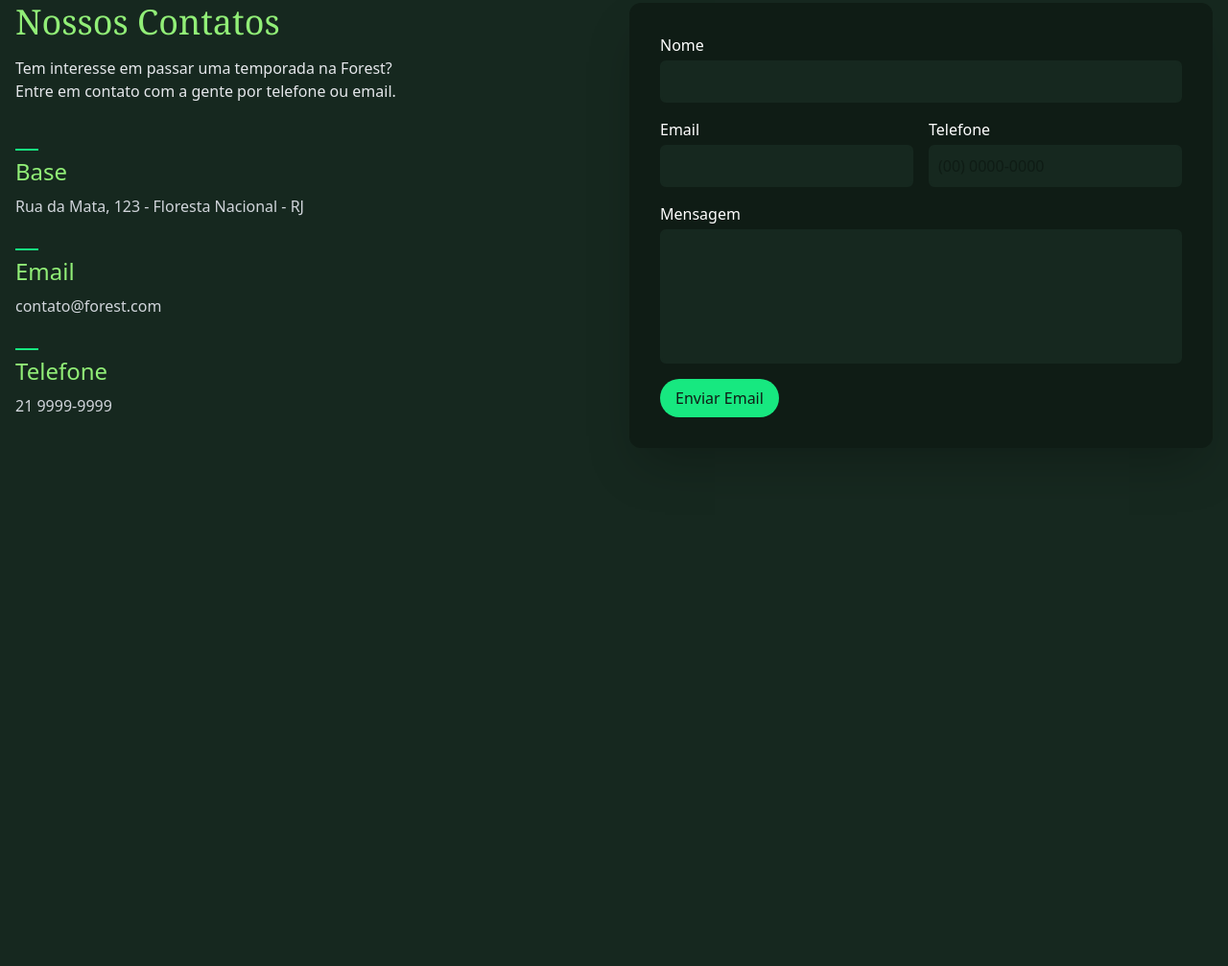
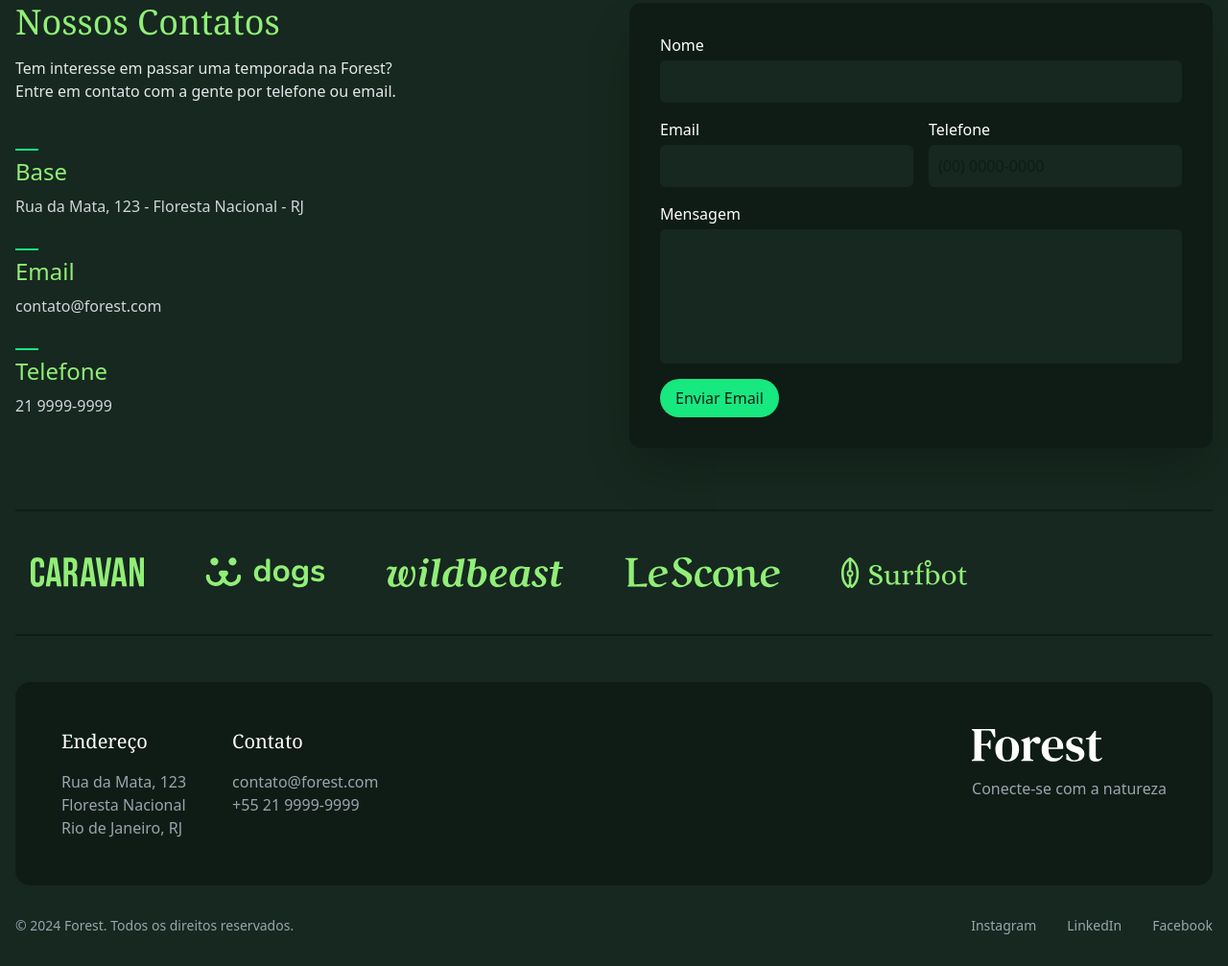
Before and after one commit to mthszr/forest, a website: page src/index.html in a window 1280 px wide. Shown: the part 3577-4584 px from the top of the page at 96% size. Before the commit the page ends 4428 px from the top, so only its background shows below. Drawn offline with Linux system fonts and the light colour scheme.

Commit message:
add parceiros section to index.html and enhance output.css with new utility classes for improved layout and styling

```diff
--- a/src/index.html
+++ b/src/index.html
@@ -7,7 +7,7 @@
     <title>Forest</title>
     <link href="./output.css" rel="stylesheet" />
   </head>
-  <body class="bg-green-800 font-sans mb-96">
+  <body class="bg-green-800 font-sans">
     <div class="container mt-4 flex justify-center md:justify-start">
       <div class="inline-flex items-center rounded-md bg-green-900">
         <span
@@ -398,7 +398,10 @@
     </section>
 
     <!-- contato -->
-    <section id="contato" class="container mb-12 sm:mb-16 grid lg:grid-cols-2 gap-8">
+    <section
+      id="contato"
+      class="container mb-12 sm:mb-16 grid lg:grid-cols-2 gap-8"
+    >
       <div>
         <h1 class="font-serif text-4xl text-green-300 mb-4">Nossos Contatos</h1>
         <p class="text-gray-200 text-balance mb-8">
@@ -471,8 +474,60 @@
             class="rounded-md border-2 border-green-800 bg-green-800 p-2 text-white focus:outline-none focus:ring-2 focus:ring-green-400 focus:border-green-900 placeholder:text-green-900 resize-none"
           ></textarea>
         </div>
-        <button class="place-self-start bg-green-400 text-green-900 py-2 px-4 inline-block rounded-full">Enviar Email</button>
+        <button
+          class="place-self-start bg-green-400 text-green-900 py-2 px-4 inline-block rounded-full"
+        >
+          Enviar Email
+        </button>
       </form>
     </section>
+
+    <!-- parceiros -->
+    <section class="container mb-12 sm:mb16">
+      <ul
+        class="flex flex-col items-center py-4 max-sm:divide-y-2 divide-green-900 *:p-4 sm:flex-row sm:gap-8 sm:border-b-2 sm:border-t-2 sm:border-green-900 sm:py-8 *:*:max-h-8"
+      >
+        <li><img src="../img/parceiros/caravan.svg" alt="Caravan Logo" /></li>
+        <li><img src="../img/parceiros/dogs.svg" alt="Dogs Logo" /></li>
+        <li>
+          <img src="../img/parceiros/wildbeast.svg" alt="Wildbeast Logo" />
+        </li>
+        <li><img src="../img/parceiros/lescone.svg" alt="Lescone Logo" /></li>
+        <li><img src="../img/parceiros/surfbot.svg" alt="Surfbot Logo" /></li>
+      </ul>
+    </section>
+
+    <footer class="container pb-8">
+      <div class="bg-green-900 grid gap-8 lg:grid-cols-2 mb-8 rounded-2xl p-6 sm:p-12">
+        <div class="flex gap-12 max-sm:flex-col max-sm:gap-4">
+          <div>
+            <h3 class="text-white font-serif text-xl mb-4">Endereço</h3>
+            <p class="text-gray-400">
+              Rua da Mata, 123<br />Floresta Nacional<br />Rio de Janeiro, RJ
+            </p>
+          </div>
+          <div>
+            <h3 class="text-white font-serif text-xl mb-4">Contato</h3>
+            <p class="text-gray-400">
+              contato@forest.com <br />+55 21 9999-9999
+            </p>
+          </div>
+        </div>
+        <div class="lg:justify-self-end">
+          <img class="mb-4" src="../img/forest.svg" alt="Forest Logo">
+          <p class="text-gray-400">Conecte-se com a natureza</p>
+        </div>
+      </div>
+      <div
+        class="text-gray-400 flex items-center justify-between gap-8 text-sm max-sm:flex-col-reverse"
+      >
+        <p>© 2024 Forest. Todos os direitos reservados.</p>
+        <ul class="flex gap-8">
+          <li><a class="hover:text-green-300" href="#">Instagram</a></li>
+          <li><a class="hover:text-green-300" href="#">LinkedIn</a></li>
+          <li><a class="hover:text-green-300" href="#">Facebook</a></li>
+        </ul>
+      </div>
+    </footer>
   </body>
 </html>
```
Also changed, not shown: src/output.css.
